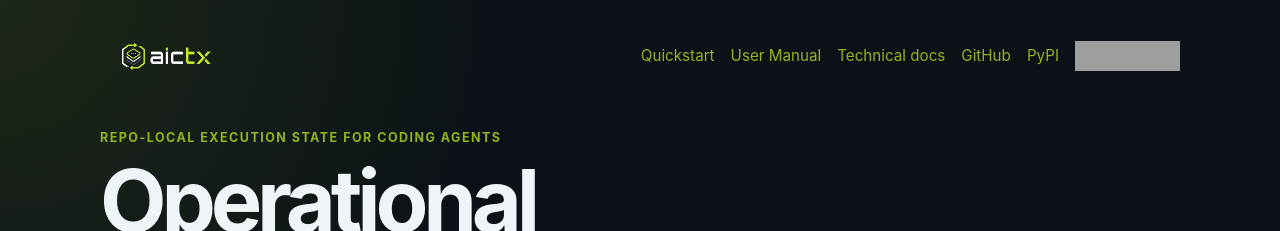
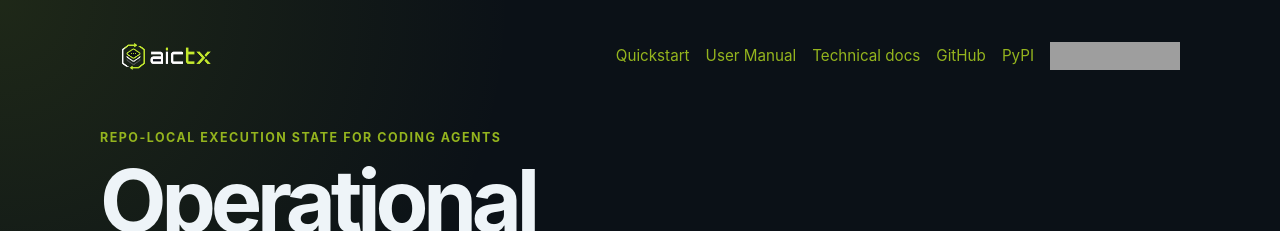
Before and after one commit to oldskultxo/aictx, a Jekyll site: the page docs/index.html, which Jekyll copies as it is, in a window 1280 px wide. Shown: the top 231 px of the page. Built offline with Jekyll 4.4.1, drawn with Linux system fonts in a browser that asks for light colours; comment, search, counter and statistics services are not loaded; grey boxes are pictures that could not be loaded.

Commit message:
resize badge

```diff
--- a/docs/QUICKSTART.html
+++ b/docs/QUICKSTART.html
@@ -27,7 +27,7 @@ a{color:var(--accent);text-decoration:none} a:hover{text-decoration:underline}
 .shell{max-width:1120px;margin:0 auto;padding:2rem 1.25rem 4rem}
 header{display:flex;align-items:center;justify-content:space-between;gap:1rem}
 .brand img{width:8rem;height:auto;display:block}
-nav{display:flex;flex-wrap:wrap;gap:1rem;font-size:.95rem}.open-launch-badge{display:inline-flex;align-items:center;line-height:0}.open-launch-badge:hover{text-decoration:none}.open-launch-badge img{display:block;width:105px;height:30px}
+nav{display:flex;flex-wrap:wrap;gap:1rem;font-size:.95rem}.open-launch-badge{display:inline-flex;align-items:center;line-height:0}.open-launch-badge:hover{text-decoration:none}.open-launch-badge img{display:block;width:130px;height:28px}
 .hero{display:grid;grid-template-columns:minmax(0,1.1fr) minmax(300px,.9fr);gap:2rem;align-items:center;padding:3rem 0 2rem}
 .eyebrow{color:var(--accent);font-weight:700;text-transform:uppercase;letter-spacing:.12em;font-size:.78rem;margin-bottom:.75rem}
 h1{margin:0;font-size:clamp(2.7rem,7vw,5.4rem);line-height:.96;letter-spacing:-.06em}
@@ -72,7 +72,7 @@ ul.flow{color:var(--muted);padding-left:1.2rem}
         </a>
         <a href="https://pypi.org/project/aictx/">PyPI</a>
         <a class="open-launch-badge" href="https://open-launch.com/projects/aictx" target="_blank" rel="noopener" title="Open-Launch Top 1 Daily Winner">
-          <img src="https://open-launch.com/images/badges/top1-dark.svg" alt="Open-Launch Top 1 Daily Winner" width="105" height="30" style="width: 105px; height: 30px;">
+          <img src="https://open-launch.com/images/badges/top1-dark.svg" alt="Open-Launch Top 1 Daily Winner" width="105" height="30" style="width: 130px; height: 28px;">
         </a>
       </nav>
     </header>
--- a/docs/TECHNICAL_DOCUMENTATION.html
+++ b/docs/TECHNICAL_DOCUMENTATION.html
@@ -105,8 +105,8 @@
 
         .open-launch-badge img {
             display: block;
-            width: 105px;
-            height: 30px
+            width: 130px;
+            height: 28px;
         }
 
         .hero {
@@ -424,7 +424,7 @@
                 </a>
                 <a href="https://pypi.org/project/aictx/">PyPI</a>
                 <a class="open-launch-badge" href="https://open-launch.com/projects/aictx" target="_blank" rel="noopener" title="Open-Launch Top 1 Daily Winner">
-                    <img src="https://open-launch.com/images/badges/top1-dark.svg" alt="Open-Launch Top 1 Daily Winner" width="105" height="30" style="width: 105px; height: 30px;">
+                    <img src="https://open-launch.com/images/badges/top1-dark.svg" alt="Open-Launch Top 1 Daily Winner" width="130" height="28" style="width: 130px; height: 28px;">
                 </a>
             </nav>
         </header>
--- a/docs/USER_MANUAL.html
+++ b/docs/USER_MANUAL.html
@@ -105,8 +105,8 @@
 
         .open-launch-badge img {
             display: block;
-            width: 105px;
-            height: 30px
+            width: 130px;
+            height: 28px;
         }
 
         .hero {
@@ -424,7 +424,7 @@
                 </a>
                 <a href="https://pypi.org/project/aictx/">PyPI</a>
                 <a class="open-launch-badge" href="https://open-launch.com/projects/aictx" target="_blank" rel="noopener" title="Open-Launch Top 1 Daily Winner">
-                    <img src="https://open-launch.com/images/badges/top1-dark.svg" alt="Open-Launch Top 1 Daily Winner" width="105" height="30" style="width: 105px; height: 30px;">
+                    <img src="https://open-launch.com/images/badges/top1-dark.svg" alt="Open-Launch Top 1 Daily Winner" width="130" height="28" style="width: 130px; height: 28px;">
                 </a>
             </nav>
         </header>
--- a/docs/_layouts/default.html
+++ b/docs/_layouts/default.html
@@ -149,7 +149,7 @@
         <a href="https://github.com/oldskultxo/aictx">GitHub</a>
         <a href="https://pypi.org/project/aictx/">PyPI</a>
         <a class="open-launch-badge" href="https://open-launch.com/projects/aictx" target="_blank" rel="noopener" title="Open-Launch Top 1 Daily Winner">
-          <img src="https://open-launch.com/images/badges/top1-dark.svg" alt="Open-Launch Top 1 Daily Winner" width="105" height="30" style="width: 105px; height: 30px;">
+          <img src="https://open-launch.com/images/badges/top1-dark.svg" alt="Open-Launch Top 1 Daily Winner" width="130" height="28" style="width: 130px; height: 28px;">
         </a>
       </nav>
     </div>
--- a/docs/assets/css/docs.css
+++ b/docs/assets/css/docs.css
@@ -103,8 +103,8 @@ a:hover {
 
 .open-launch-badge img {
   display: block;
-  width: 105px;
-  height: 30px;
+  width: 130px;
+  height: 28px;
 }
 
 .nav-label-short {
--- a/docs/index.html
+++ b/docs/index.html
@@ -239,8 +239,8 @@
 
     .open-launch-badge img {
       display: block;
-      width: 105px;
-      height: 30px;
+      width: 130px;
+      height: 28px;
     }
 
     .hero {
@@ -669,7 +669,7 @@
         </a>
         <a href="https://pypi.org/project/aictx/">PyPI</a>
         <a class="open-launch-badge" href="https://open-launch.com/projects/aictx" target="_blank" rel="noopener" title="Open-Launch Top 1 Daily Winner">
-          <img src="https://open-launch.com/images/badges/top1-dark.svg" alt="Open-Launch Top 1 Daily Winner" width="105" height="30" style="width: 105px; height: 30px;">
+          <img src="https://open-launch.com/images/badges/top1-dark.svg" alt="Open-Launch Top 1 Daily Winner" width="130" height="28" style="width: 130px; height: 28px;">
         </a>
       </nav>
     </header>
```
